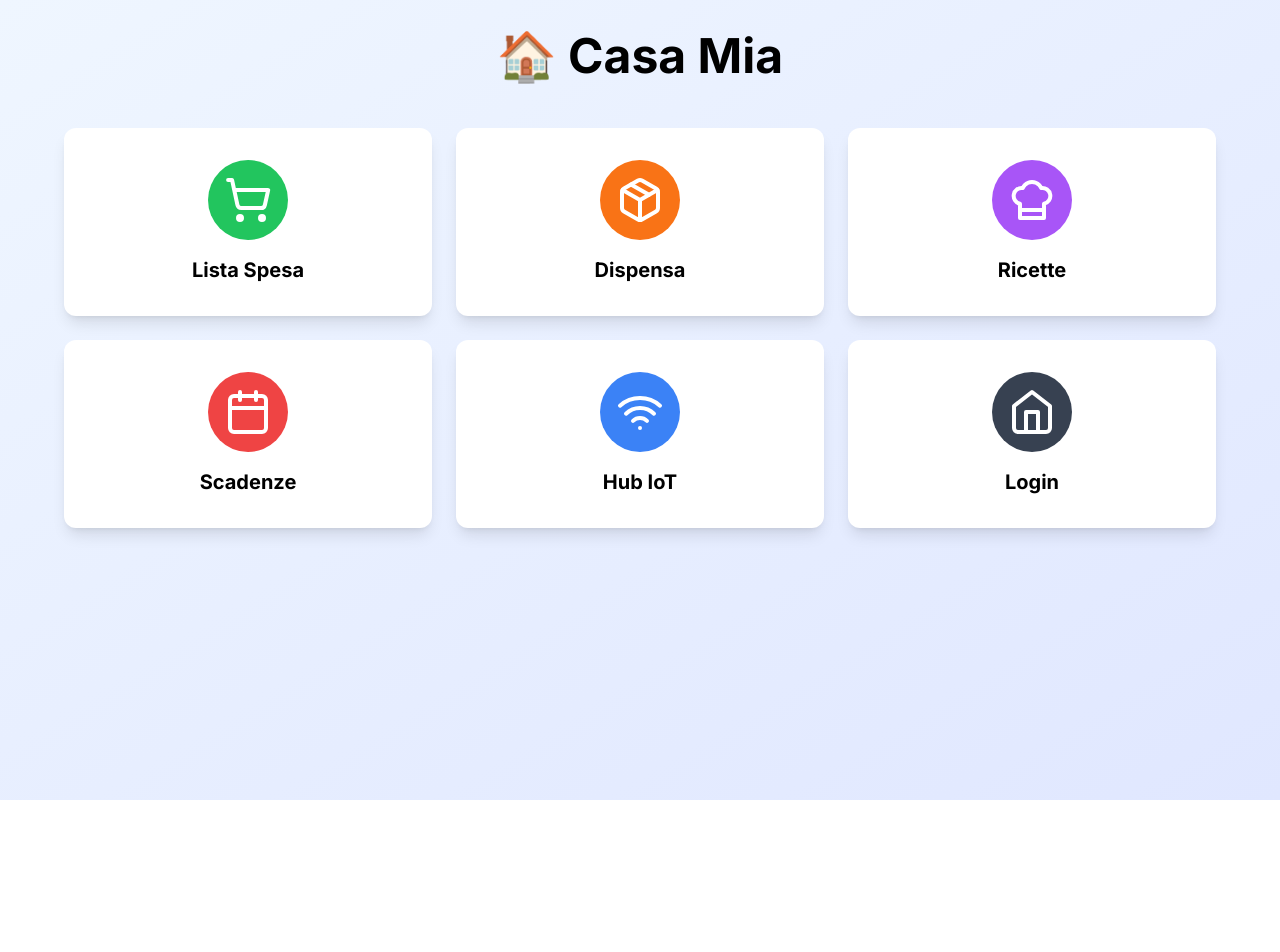
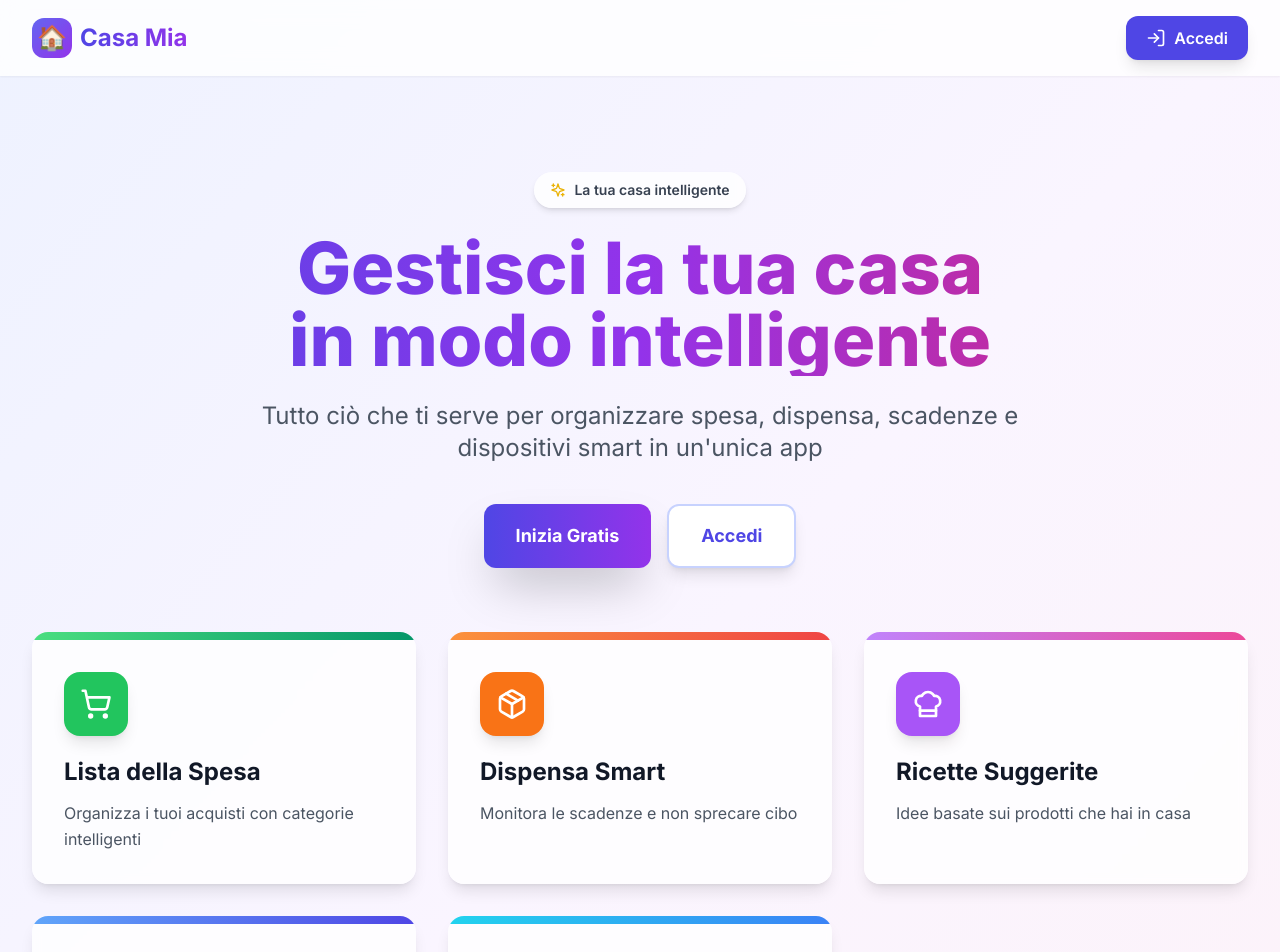
Before and after one commit to soli92/casa-mia-fe, a Next.js app: page / in a window 1280 px wide. Shown: the top 952 px of the page. Before the commit the page ends 800 px from the top, so only its background shows below. Built offline with nearby package versions, Linux system fonts and the light colour scheme.

Commit message:
🎨 Migliorata home page con design moderno e animazioni

```diff
--- a/app/page.js
+++ b/app/page.js
@@ -1,35 +1,140 @@
 'use client'
 import Link from 'next/link'
-import { ShoppingCart, Package, ChefHat, Calendar, Wifi, Home } from 'lucide-react'
+import { ShoppingCart, Package, ChefHat, Calendar, Wifi, LogIn, Sparkles } from 'lucide-react'
 
 export default function HomePage() {
+  const features = [
+    {
+      icon: <ShoppingCart className="w-8 h-8" />,
+      title: "Lista della Spesa",
+      description: "Organizza i tuoi acquisti con categorie intelligenti",
+      href: "/login",
+      gradient: "from-green-400 to-emerald-600",
+      iconBg: "bg-green-500"
+    },
+    {
+      icon: <Package className="w-8 h-8" />,
+      title: "Dispensa Smart",
+      description: "Monitora le scadenze e non sprecare cibo",
+      href: "/login",
+      gradient: "from-orange-400 to-red-500",
+      iconBg: "bg-orange-500"
+    },
+    {
+      icon: <ChefHat className="w-8 h-8" />,
+      title: "Ricette Suggerite",
+      description: "Idee basate sui prodotti che hai in casa",
+      href: "/login",
+      gradient: "from-purple-400 to-pink-500",
+      iconBg: "bg-purple-500"
+    },
+    {
+      icon: <Calendar className="w-8 h-8" />,
+      title: "Calendario Scadenze",
+      description: "Non dimenticare mai più una bolletta",
+      href: "/login",
+      gradient: "from-blue-400 to-indigo-600",
+      iconBg: "bg-blue-500"
+    },
+    {
+      icon: <Wifi className="w-8 h-8" />,
+      title: "Hub IoT",
+      description: "Controlla i tuoi dispositivi smart in tempo reale",
+      href: "/login",
+      gradient: "from-cyan-400 to-blue-500",
+      iconBg: "bg-cyan-500"
+    }
+  ]
+
   return (
-    <div className="min-h-screen bg-gradient-to-br from-blue-50 to-indigo-100 p-8">
-      <div className="max-w-6xl mx-auto">
-        <h1 className="text-5xl font-bold text-center mb-12">🏠 Casa Mia</h1>
+    <div className="min-h-screen bg-gradient-to-br from-indigo-50 via-purple-50 to-pink-50">
+      {/* Header */}
+      <header className="bg-white/80 backdrop-blur-md shadow-sm sticky top-0 z-50">
+        <div className="max-w-7xl mx-auto px-4 sm:px-6 lg:px-8 py-4 flex justify-between items-center">
+          <div className="flex items-center space-x-2">
+            <div className="w-10 h-10 bg-gradient-to-br from-indigo-500 to-purple-600 rounded-xl flex items-center justify-center">
+              <span className="text-2xl">🏠</span>
+            </div>
+            <span className="text-2xl font-bold bg-gradient-to-r from-indigo-600 to-purple-600 bg-clip-text text-transparent">
+              Casa Mia
+            </span>
+          </div>
+          <Link
+            href="/login"
+            className="flex items-center space-x-2 bg-indigo-600 text-white px-5 py-2.5 rounded-xl hover:bg-indigo-700 transition-all hover:scale-105 shadow-lg hover:shadow-xl"
+          >
+            <LogIn className="w-5 h-5" />
+            <span className="font-semibold">Accedi</span>
+          </Link>
+        </div>
+      </header>
 
-        <div className="grid grid-cols-1 md:grid-cols-2 lg:grid-cols-3 gap-6">
-          <Card href="/shopping" icon={<ShoppingCart size={48} />} title="Lista Spesa" bg="bg-green-500" />
-          <Card href="/pantry" icon={<Package size={48} />} title="Dispensa" bg="bg-orange-500" />
-          <Card href="/recipes" icon={<ChefHat size={48} />} title="Ricette" bg="bg-purple-500" />
-          <Card href="/deadlines" icon={<Calendar size={48} />} title="Scadenze" bg="bg-red-500" />
-          <Card href="/iot" icon={<Wifi size={48} />} title="Hub IoT" bg="bg-blue-500" />
-          <Card href="/login" icon={<Home size={48} />} title="Login" bg="bg-gray-700" />
+      {/* Hero Section */}
+      <section className="max-w-7xl mx-auto px-4 sm:px-6 lg:px-8 py-16 md:py-24">
+        <div className="text-center mb-16">
+          <div className="flex justify-center mb-6">
+            <div className="inline-flex items-center space-x-2 bg-white/80 backdrop-blur-sm px-4 py-2 rounded-full shadow-md">
+              <Sparkles className="w-4 h-4 text-yellow-500" />
+              <span className="text-sm font-semibold text-gray-700">La tua casa intelligente</span>
+            </div>
+          </div>
+          <h1 className="text-5xl md:text-7xl font-extrabold mb-6 bg-gradient-to-r from-indigo-600 via-purple-600 to-pink-600 bg-clip-text text-transparent leading-tight">
+            Gestisci la tua casa
+            <br />
+            in modo intelligente
+          </h1>
+          <p className="text-xl md:text-2xl text-gray-600 max-w-3xl mx-auto mb-10">
+            Tutto ciò che ti serve per organizzare spesa, dispensa, scadenze e dispositivi smart in un'unica app
+          </p>
+          <div className="flex flex-col sm:flex-row gap-4 justify-center">
+            <Link
+              href="/register"
+              className="inline-flex items-center justify-center px-8 py-4 bg-gradient-to-r from-indigo-600 to-purple-600 text-white font-bold rounded-xl hover:from-indigo-700 hover:to-purple-700 transition-all hover:scale-105 shadow-2xl hover:shadow-3xl text-lg"
+            >
+              Inizia Gratis
+            </Link>
+            <Link
+              href="/login"
+              className="inline-flex items-center justify-center px-8 py-4 bg-white text-indigo-600 font-bold rounded-xl hover:bg-gray-50 transition-all hover:scale-105 shadow-lg text-lg border-2 border-indigo-200"
+            >
+              Accedi
+            </Link>
+          </div>
         </div>
-      </div>
+
+        {/* Features Grid */}
+        <div className="grid grid-cols-1 md:grid-cols-2 lg:grid-cols-3 gap-6 lg:gap-8">
+          {features.map((feature, index) => (
+            <Link
+              key={index}
+              href={feature.href}
+              className="group bg-white/80 backdrop-blur-sm rounded-2xl shadow-lg hover:shadow-2xl transition-all duration-300 overflow-hidden hover:-translate-y-2"
+            >
+              <div className={`h-2 bg-gradient-to-r ${feature.gradient}`} />
+              <div className="p-8">
+                <div className={`${feature.iconBg} w-16 h-16 rounded-2xl flex items-center justify-center text-white mb-5 group-hover:scale-110 transition-transform shadow-lg`}>
+                  {feature.icon}
+                </div>
+                <h3 className="text-2xl font-bold text-gray-900 mb-3 group-hover:text-indigo-600 transition-colors">
+                  {feature.title}
+                </h3>
+                <p className="text-gray-600 leading-relaxed">
+                  {feature.description}
+                </p>
+              </div>
+            </Link>
+          ))}
+        </div>
+      </section>
+
+      {/* Footer */}
+      <footer className="bg-white/50 backdrop-blur-sm border-t border-gray-200 mt-20">
+        <div className="max-w-7xl mx-auto px-4 sm:px-6 lg:px-8 py-8 text-center">
+          <p className="text-gray-600">
+            © 2024 Casa Mia. Gestione domestica intelligente.
+          </p>
+        </div>
+      </footer>
     </div>
   )
 }
-
-function Card({ href, icon, title, bg }) {
-  return (
-    <Link href={href}>
-      <div className="bg-white rounded-xl shadow-lg p-8 hover:shadow-2xl transition hover:-translate-y-1">
-        <div className={`${bg} w-20 h-20 rounded-full flex items-center justify-center text-white mx-auto mb-4`}>
-          {icon}
-        </div>
-        <h3 className="text-xl font-bold text-center">{title}</h3>
-      </div>
-    </Link>
-  )
-}
```
